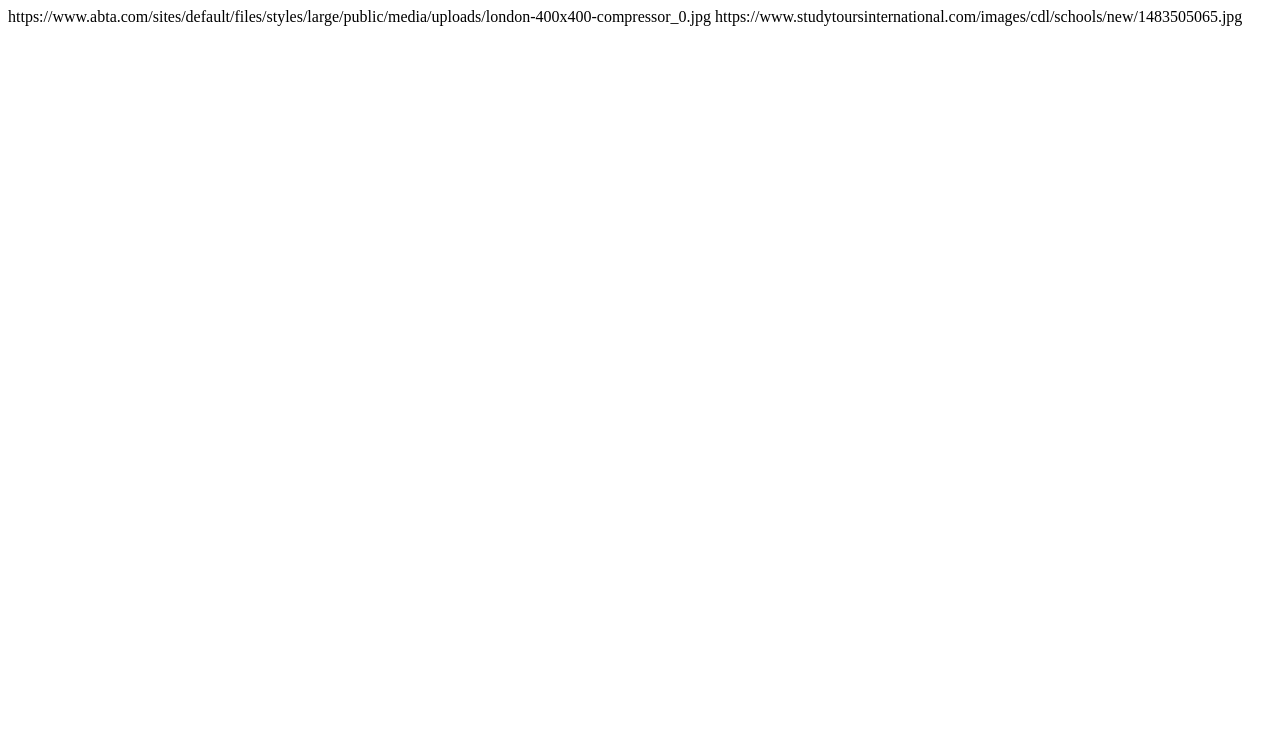
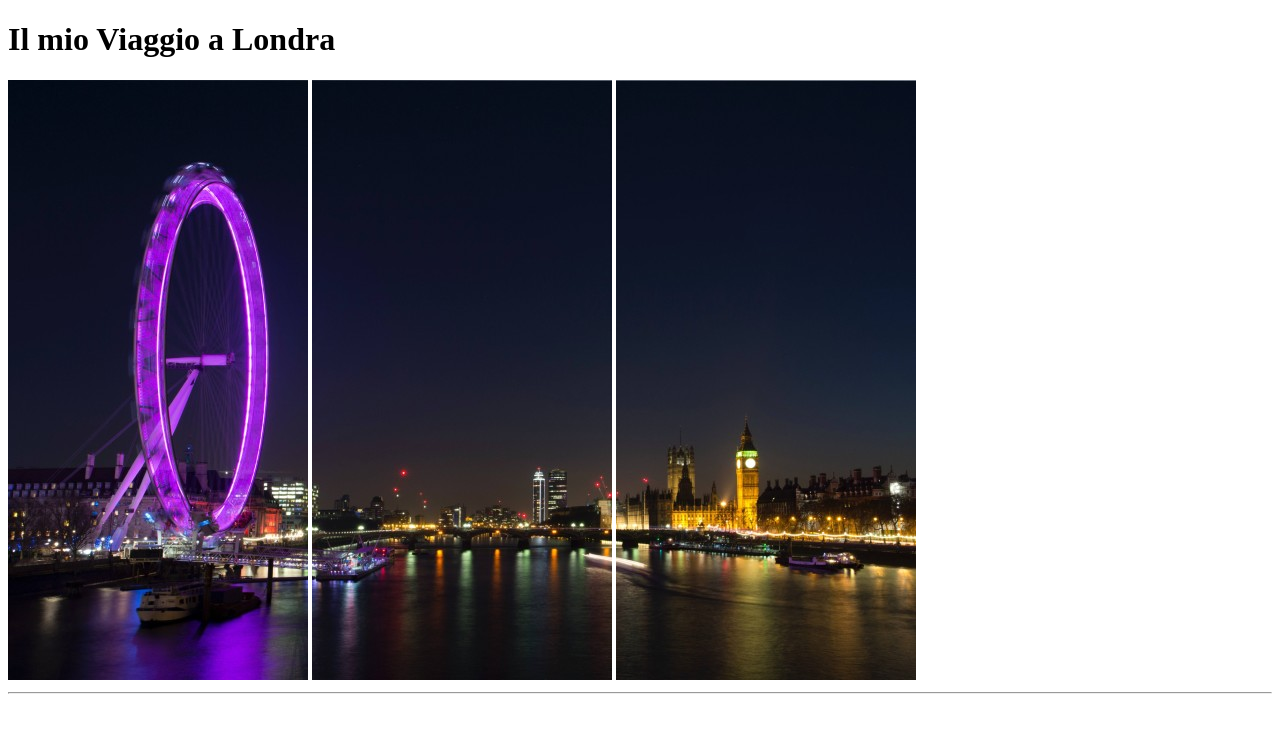
Before and after one commit to AndreaTorelli87/html-london-trip, a plain HTML site: page index.html in a window 1280 px wide. Drawn offline with Linux system fonts and the light colour scheme.

Commit message:
Fine header

```diff
--- a/index.html
+++ b/index.html
@@ -4,10 +4,17 @@
     <meta charset="UTF-8">
     <meta http-equiv="X-UA-Compatible" content="IE=edge">
     <meta name="viewport" content="width=device-width, initial-scale=1.0">
-    <title>Il Mio Viaggio A Londra</title>
+    <title>Il mio Viaggio a Londra</title>
 </head>
 <body>
+    <!-- Prima parte -->
     <header>
+
+        <h1>Il mio Viaggio a Londra</h1>
+        <img src="img/pexels-bill-emrich-230794-0.jpg" alt="prima immagine Londra">
+        <img src="img/pexels-bill-emrich-230794-1.jpg" alt="seconda immagine Londra">
+        <img src="img/pexels-bill-emrich-230794-2.jpg" alt="terza immagine Londra">
+        <hr/>
 
     </header>
 
@@ -20,8 +27,8 @@
 
 
     <footer>
-        https://www.abta.com/sites/default/files/styles/large/public/media/uploads/london-400x400-compressor_0.jpg
-        https://www.studytoursinternational.com/images/cdl/schools/new/1483505065.jpg
+        <!-- https://www.abta.com/sites/default/files/styles/large/public/media/uploads/london-400x400-compressor_0.jpg
+        https://www.studytoursinternational.com/images/cdl/schools/new/1483505065.jpg -->
     </footer>
 </body>
 </html>
```
